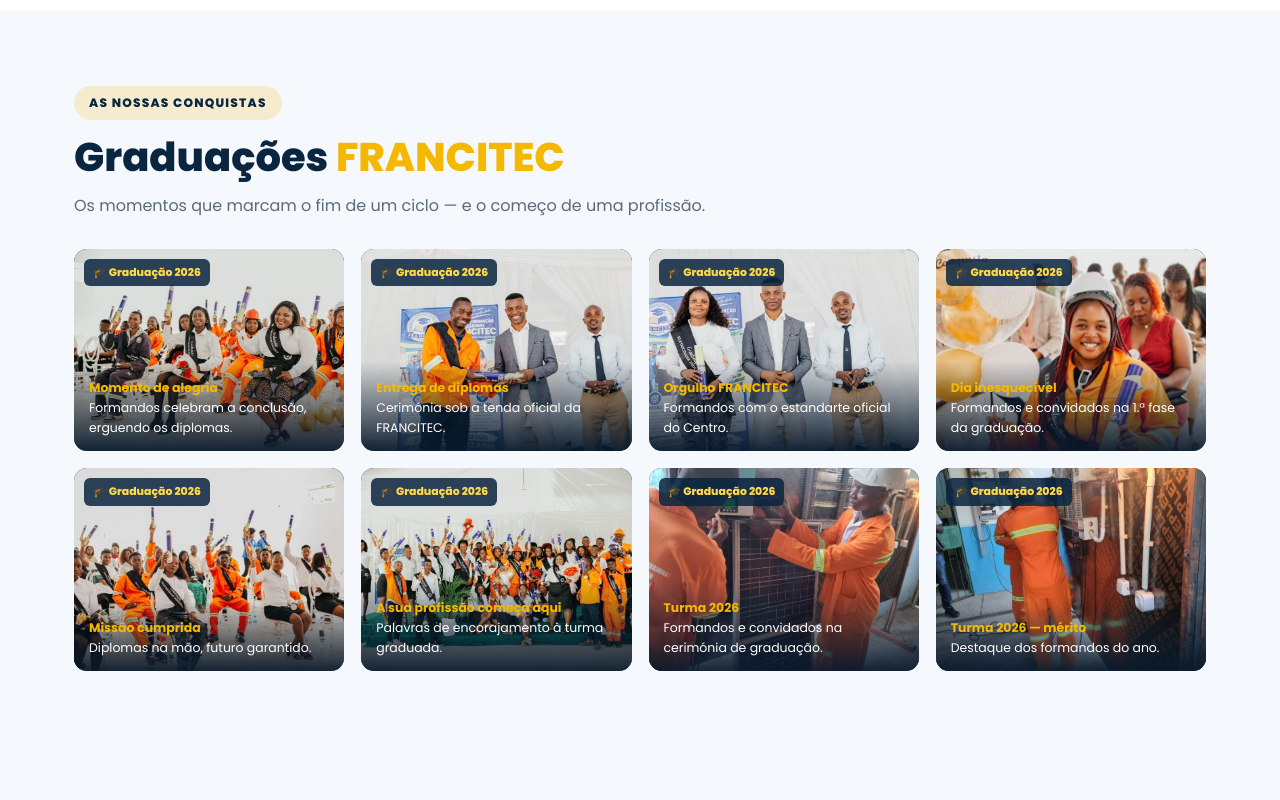
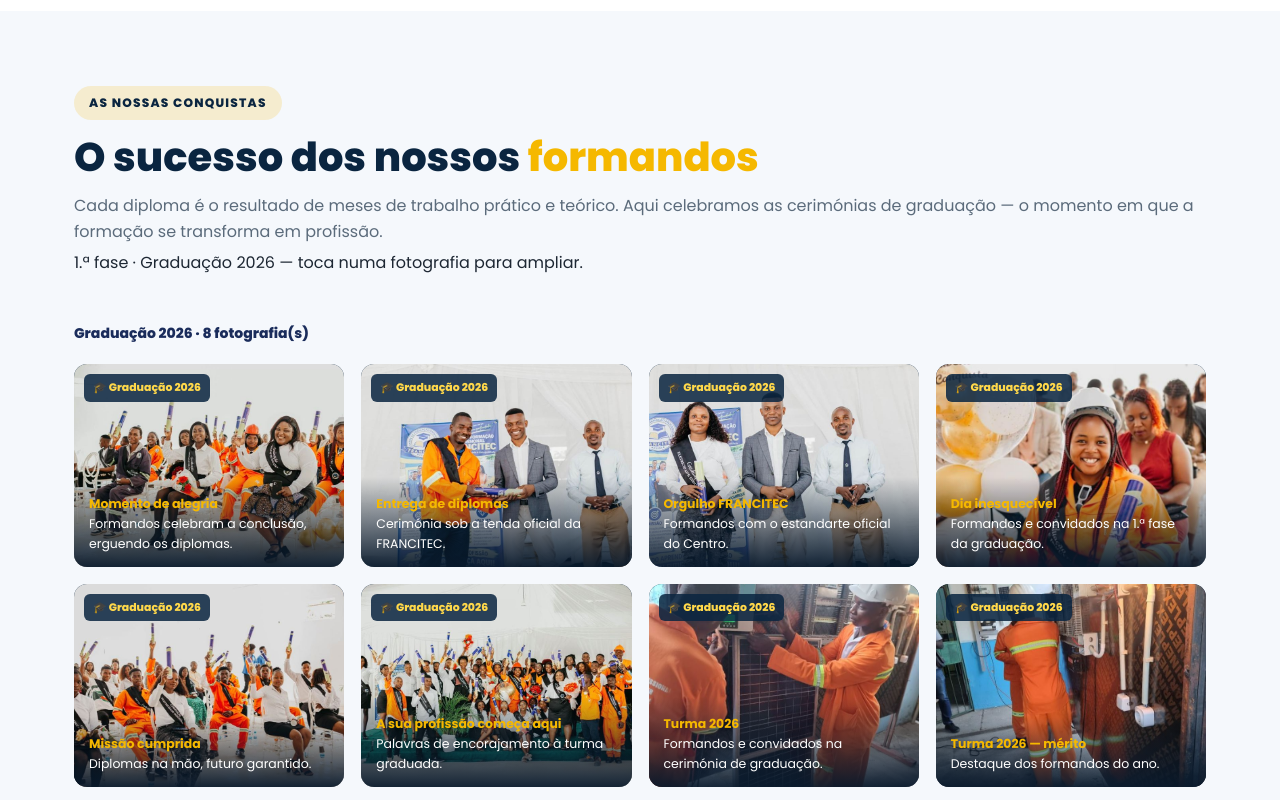
Before and after one commit to francitectec-star/francitec-cursos-online-, a plain HTML site: page index.html in a window 1280 px wide. Shown: the part 9560-10360 px from the top of the page. Drawn offline with Linux system fonts and the light colour scheme; no server answers.

Commit message:
V2.7: Conquistas reformulada — título institucional, fotos agrupadas por edição, lightbox para ampliar ao clicar; revisão de preços (2.000 confirmado como Secretariado); menção a formadores experientes

```diff
--- a/index.html
+++ b/index.html
@@ -2204,12 +2204,14 @@ As nossas conquistas
 </span>
 
 <h2>
-Graduações <span class="dot">FRANCITEC</span>
+O sucesso dos nossos <span class="dot">formandos</span>
 </h2>
 
 <p class="lead">
-Os momentos que marcam o fim de um ciclo — e o começo de uma profissão.
-</p>
+Cada diploma é o resultado de meses de trabalho prático e teórico. Aqui celebramos as cerimónias de graduação — o momento em que a formação se transforma em profissão.
+</p>
+
+<p class="cz-nota" style="margin-top:6px">1.ª fase · Graduação 2026 — toca numa fotografia para ampliar.</p>
 
 
 <div class="gallery-grid" id="conquistas-grid"></div>
@@ -3551,8 +3553,14 @@ function(e){
 
 </script>
 
-<script src="js/cursos-dados.js?v=2.6"></script>
-<script src="js/consulta.js?v=2.6"></script>
+<script src="js/cursos-dados.js?v=2.7"></script>
+<script src="js/consulta.js?v=2.7"></script>
 <script src="js/galeria.js?v=1.0"></script>
+
+<div id="lb" onclick="this.style.display='none'" style="display:none;position:fixed;inset:0;background:rgba(10,20,45,.92);z-index:2000;cursor:zoom-out;text-align:center">
+<img id="lb-img" src="" alt="" style="max-width:94vw;max-height:92vh;margin-top:4vh;border-radius:10px;box-shadow:0 20px 60px rgba(0,0,0,.5)">
+<p style="color:#fff;font-size:13px;margin-top:8px" id="lb-cap"></p>
+</div>
+<style>.gallery-item img{cursor:zoom-out}</style>
 </body>
 </html>
--- a/js/galeria.js
+++ b/js/galeria.js
@@ -13,14 +13,33 @@
     var aulas=g.filter(function(x){return !EGrad.test(String(x.tag||''));});
     var grads=g.filter(function(x){return EGrad.test(String(x.tag||''));});
     function cartao(x){
-      return '<div class="gallery-item"><img src="'+x.img+'" alt="'+(x.alt||x.tag||'Francitec')+'">'
+      return '<div class="gallery-item"><img src="'+x.img+'" alt="'+(x.alt||x.tag||'Francitec')+'" data-lb="'+(x.titulo?x.titulo+' — ':'')+(x.tag||'FRANCITEC')+'" onclick="window.__lb&&window.__lb(this)">'
         +(x.tag?'<div class="tag-photo">'+x.tag+'</div>':'')
         +(x.titulo||x.legenda?'<div class="cap-photo">'+(x.titulo?'<b>'+x.titulo+'</b>':'')+(x.legenda||'')+'</div>':'')
         +'</div>';
     }
+    window.__lb=function(im){
+      var lb=document.getElementById('lb');if(!lb)return;
+      document.getElementById('lb-img').src=im.src;
+      document.getElementById('lb-cap').textContent=im.getAttribute('data-lb')||'FRANCITEC';
+      lb.style.display='block';
+    };
     box.innerHTML=aulas.length?aulas.map(cartao).join(''):'<p class="lead">Fotografias em actualização — voltem em breve.</p>';
     var qc=document.getElementById('conquistas-grid');
-    if(qc)qc.innerHTML=grads.length?grads.map(cartao).join(''):'<p class="lead">As fotos da próxima graduação chegam em breve.</p>';
+    if(qc){
+      // agrupar por edição (tag sem o 🎓): Graduação 2026 → um grupo
+      var grupos={};
+      grads.forEach(function(x){
+        var ed=(String(x.tag||'Graduação').replace(/🎓/g,'').trim())||'Graduações';
+        (grupos[ed]=grupos[ed]||[]).push(x);
+      });
+      var hg='';
+      Object.keys(grupos).sort().reverse().forEach(function(ed){
+        hg+='<div style="grid-column:1/-1;margin:14px 0 2px"><span class="badge" style="font-weight:800;color:var(--azul,#1a2c5b);font-size:14px">'+ed+' · '+grupos[ed].length+' fotografia(s)</span></div>';
+        hg+=grupos[ed].map(cartao).join('');
+      });
+      qc.innerHTML=hg||'<p class="lead">As fotos da próxima graduação chegam em breve.</p>';
+    }
   }
   if(window.CURSOS_DADOS&&window.CURSOS_DADOS.galeria)render();
   window.addEventListener('cursos-dados-carregados',render);
```
